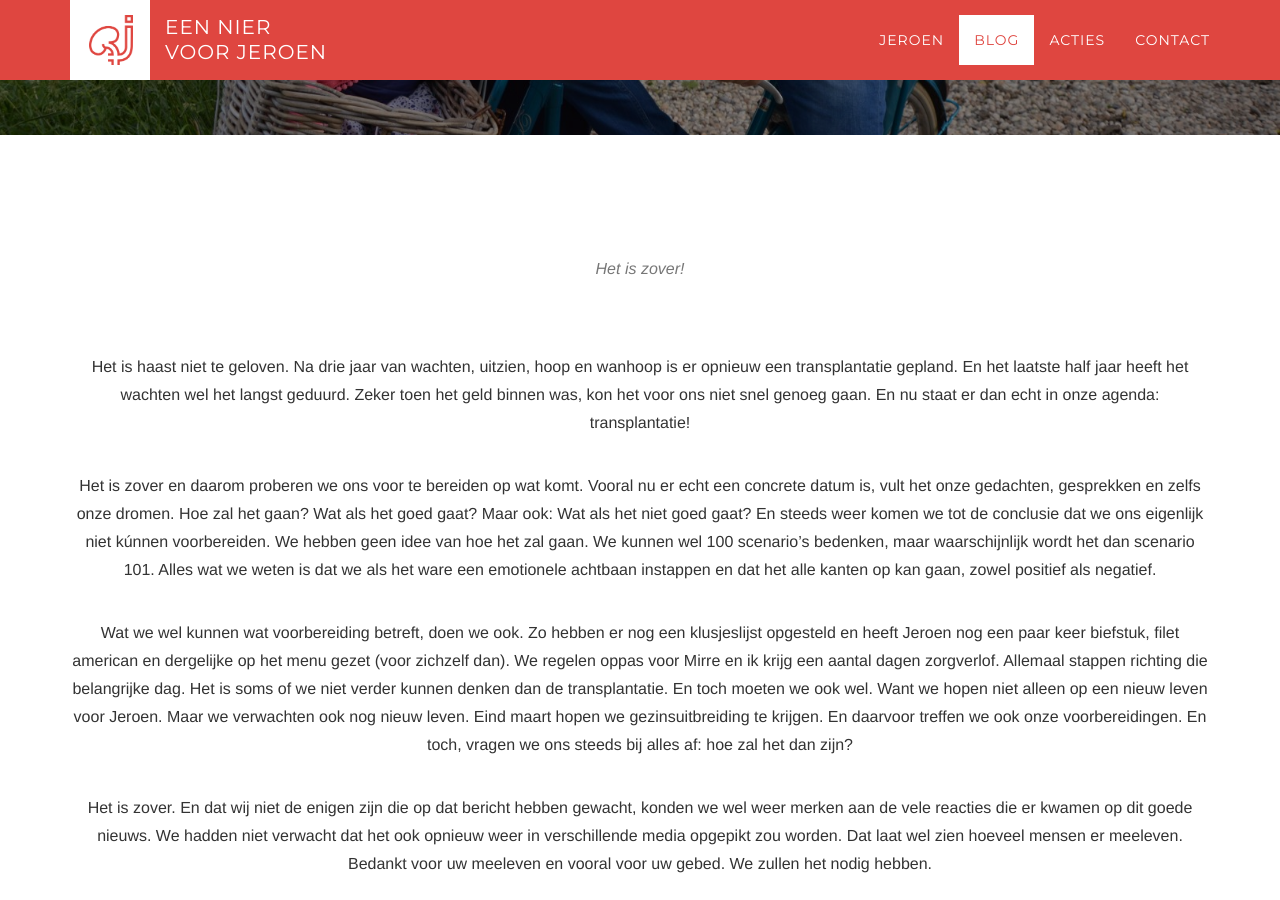
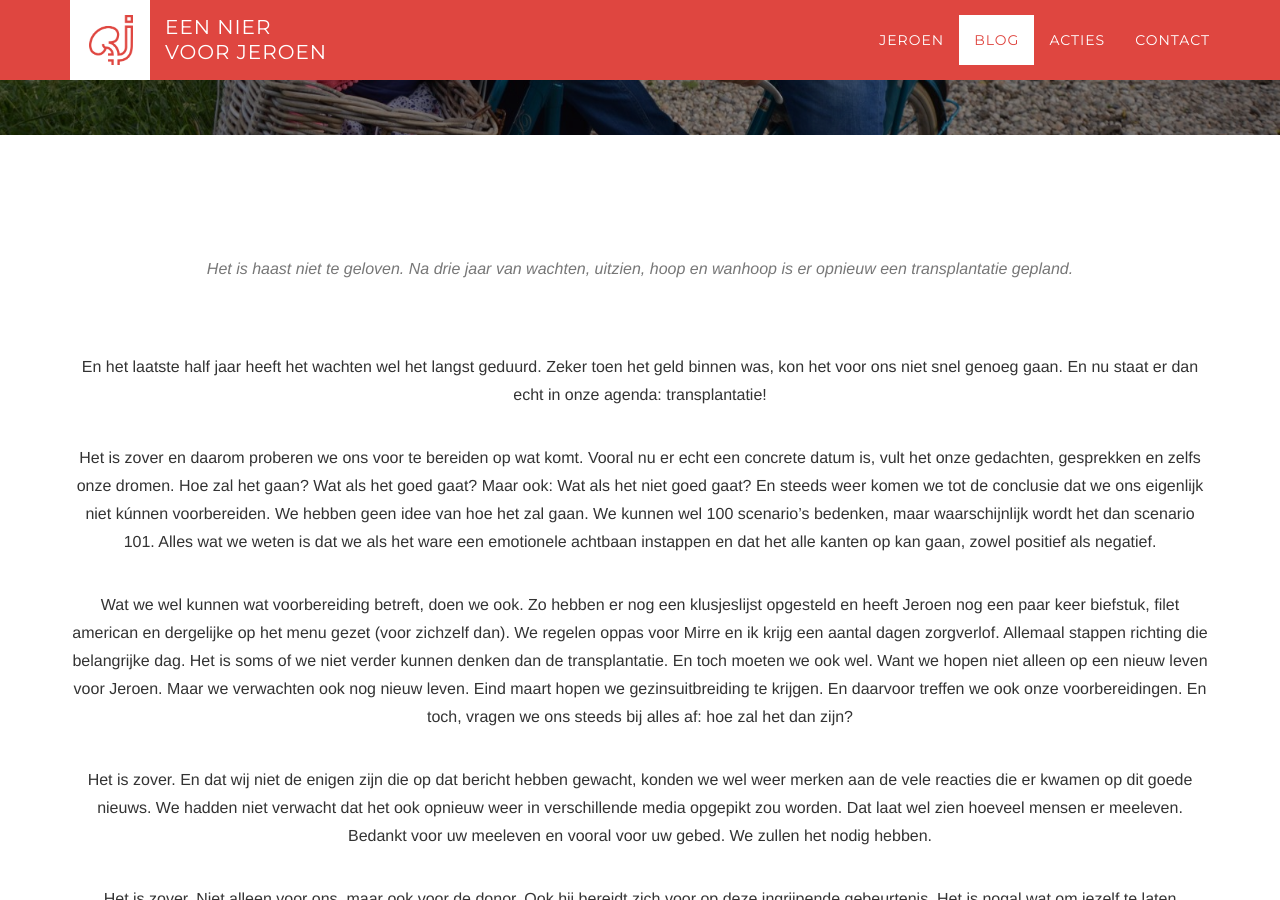
Before and after one commit to Een-nier-voor-Jeroen/Niervoorjeroen.nl-website, a Jekyll site: the page built from _posts/2017-01-17-Het-is-zover.html, in a window 1280 px wide and 900 px high, scrolled down 555 px. Built offline with Jekyll 4.4.1, drawn with Linux system fonts in a browser that asks for light colours; nearby versions of some CDN libraries; some web fonts are replaced.

Commit message:
Kleine stijl update

```diff
--- a/_posts/2017-01-17-Het-is-zover.html
+++ b/_posts/2017-01-17-Het-is-zover.html
@@ -5,9 +5,9 @@ blog: true
 ---
 
 <!-- Blog articles Section -->
-<h3 class="section-subheading text-muted">Het is zover!</h3>
+<h3 class="section-subheading text-muted">Het is haast niet te geloven. Na drie jaar van wachten, uitzien, hoop en wanhoop is er opnieuw een transplantatie gepland.</h3>
 <p>
-      Het is haast niet te geloven. Na drie jaar van wachten, uitzien, hoop en wanhoop is er opnieuw een transplantatie gepland. En het laatste half jaar heeft het wachten wel het langst geduurd. Zeker toen het geld binnen was, kon het voor ons niet snel genoeg gaan. En nu staat er dan echt in onze agenda: transplantatie!
+      En het laatste half jaar heeft het wachten wel het langst geduurd. Zeker toen het geld binnen was, kon het voor ons niet snel genoeg gaan. En nu staat er dan echt in onze agenda: transplantatie!
 </p>
 <excerptseparator></excerptseparator>
 <p>
```
